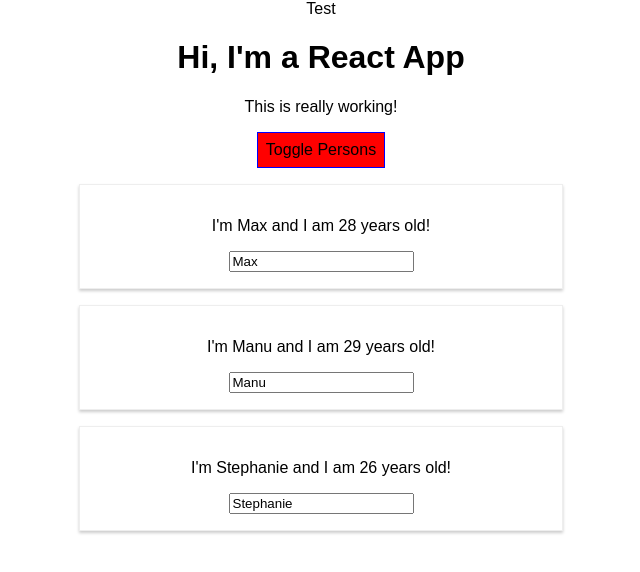
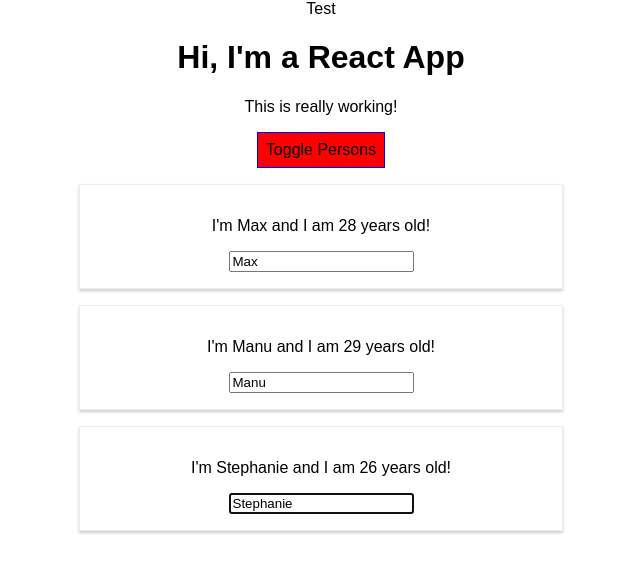
Before and after one commit to deekshithh/react-exercise-1, a React app: page / in a window 1280 px wide. Both pictures are taken after a click on the button "Toggle Persons". Shown: the top 572 px of the page, without its empty margins (319-959 px from the left). Built offline with nearby package versions, Linux system fonts and the light colour scheme.

Commit message:
FEAT: REACT REF

```diff
--- a/src/components/Persons/Person/Person.js
+++ b/src/components/Persons/Person/Person.js
@@ -16,6 +16,11 @@ class Person extends Component {
 	// 	console.log('[Persons.js] componentWillReceiveProps', props);
 	// }
 
+	constructor(props){
+		super(props);
+		this.lastInputElementRef = React.createRef();
+	}
+
 	shouldComponentUpdate(nextProps, nextState) {
 		console.log('[Persons.js] shouldComponentUpdate');
     return true
@@ -23,6 +28,7 @@ class Person extends Component {
 
 	componentDidMount() {
     console.log('[App.js] componentDidMount');
+    this.lastInputElementRef.current.focus();
   }
 
 	getSnapshotBeforeUpdate(nextProps, nextState){
@@ -35,7 +41,7 @@ class Person extends Component {
     	<Aux>
 	      <p onClick={this.props.click}>I'm {this.props.name} and I am {this.props.age} years old!</p>
 	      <p>{this.props.children}</p>
-	      <input type="text" onChange={this.props.changed} value={this.props.name} />
+	      <input type="text" onChange={this.props.changed} value={this.props.name} ref={this.lastInputElementRef} />
 	    </Aux>
 	  )
 	}
```
